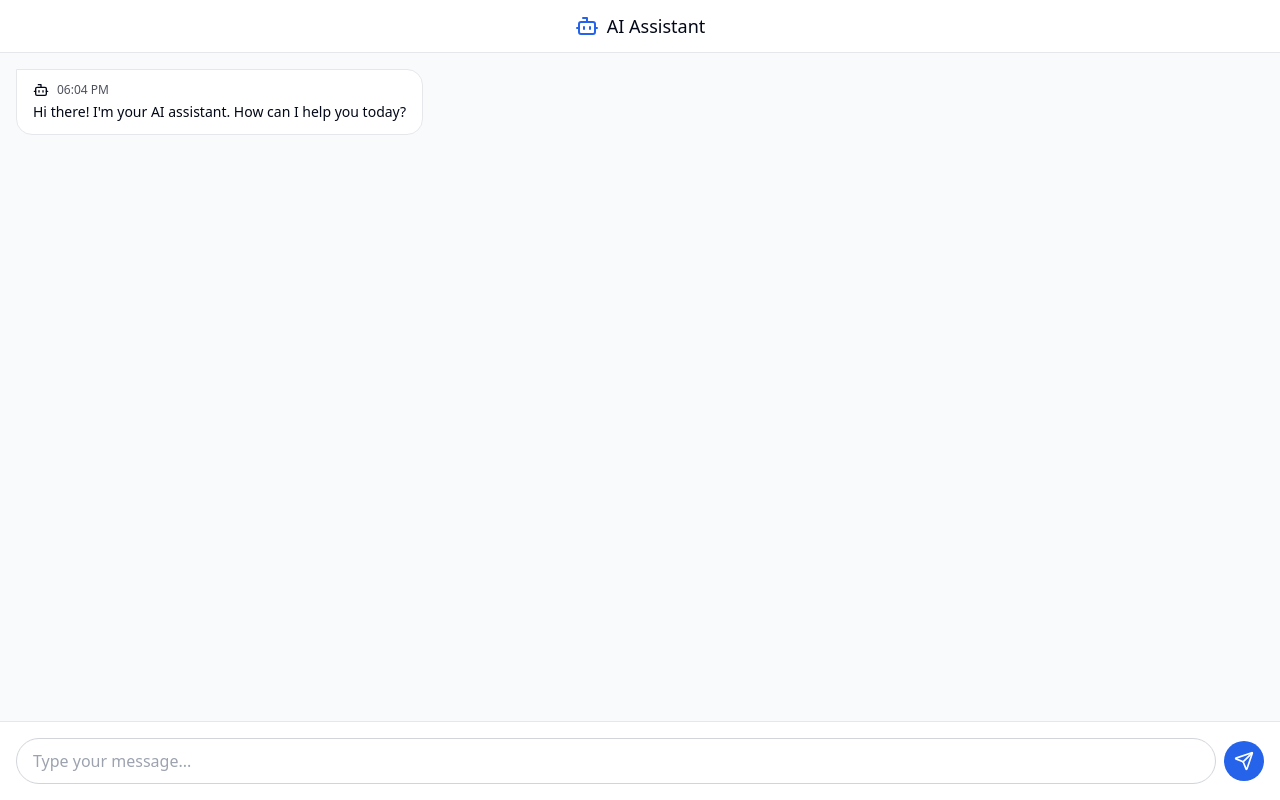
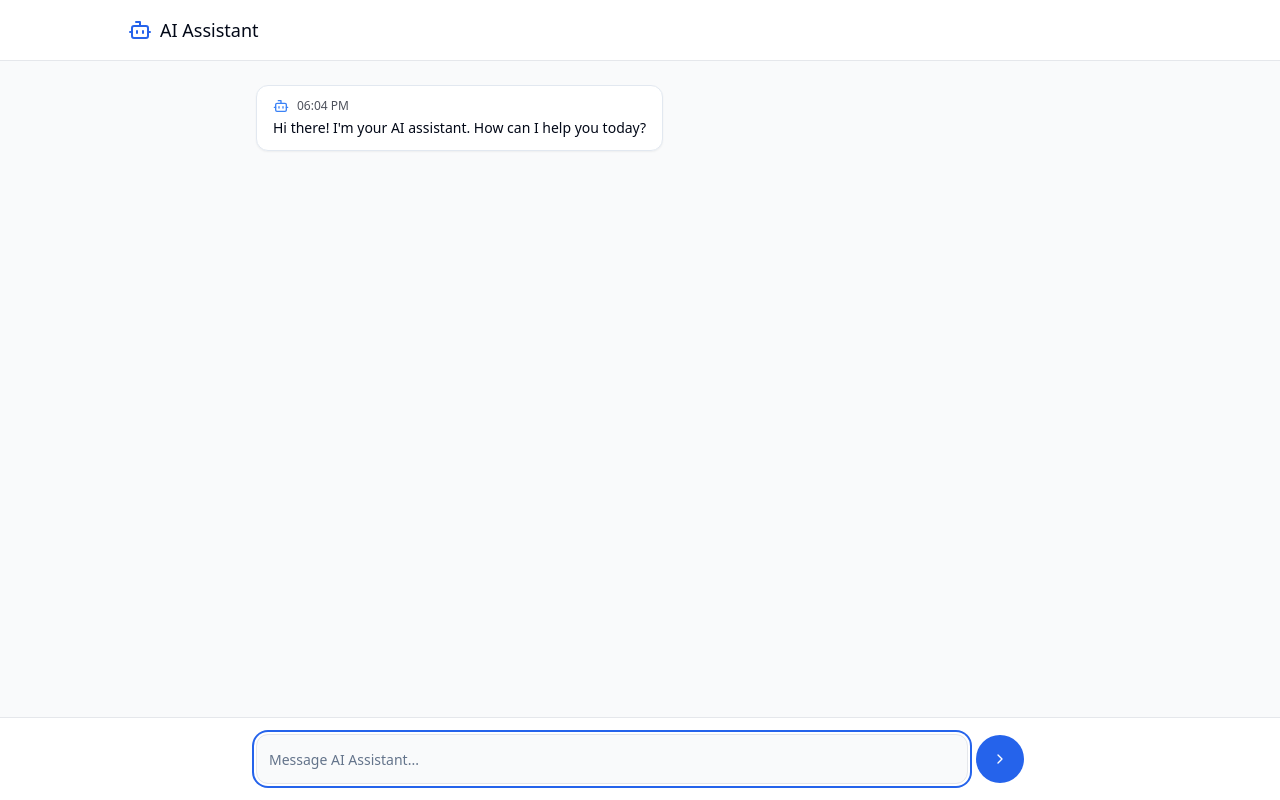
Before and after one commit to hacker-git-code/buddybot-similar, a React (Vite) app: page / in a window 1280 px wide. Built offline with nearby package versions, Linux system fonts and the light colour scheme.

Commit message:
Refactor: Update UI style
Update the UI to resemble the Manus AI style.

```diff
--- a/src/index.css
+++ b/src/index.css
@@ -14,7 +14,7 @@
     --popover: 0 0% 100%;
     --popover-foreground: 222.2 84% 4.9%;
 
-    --primary: 222.2 47.4% 11.2%;
+    --primary: 221.2 83.2% 53.3%;
     --primary-foreground: 210 40% 98%;
 
     --secondary: 210 40% 96.1%;
@@ -31,24 +31,17 @@
 
     --border: 214.3 31.8% 91.4%;
     --input: 214.3 31.8% 91.4%;
-    --ring: 222.2 84% 4.9%;
+    --ring: 221.2 83.2% 53.3%;
 
-    --radius: 0.5rem;
+    --radius: 0.75rem;
 
     --sidebar-background: 0 0% 98%;
-
     --sidebar-foreground: 240 5.3% 26.1%;
-
     --sidebar-primary: 240 5.9% 10%;
-
     --sidebar-primary-foreground: 0 0% 98%;
-
     --sidebar-accent: 240 4.8% 95.9%;
-
     --sidebar-accent-foreground: 240 5.9% 10%;
-
     --sidebar-border: 220 13% 91%;
-
     --sidebar-ring: 217.2 91.2% 59.8%;
   }
 
@@ -56,13 +49,13 @@
     --background: 222.2 84% 4.9%;
     --foreground: 210 40% 98%;
 
-    --card: 222.2 84% 4.9%;
+    --card: 217.2 32.6% 17.5%;
     --card-foreground: 210 40% 98%;
 
     --popover: 222.2 84% 4.9%;
     --popover-foreground: 210 40% 98%;
 
-    --primary: 210 40% 98%;
+    --primary: 217.2 91.2% 59.8%;
     --primary-foreground: 222.2 47.4% 11.2%;
 
     --secondary: 217.2 32.6% 17.5%;
@@ -79,7 +72,8 @@
 
     --border: 217.2 32.6% 17.5%;
     --input: 217.2 32.6% 17.5%;
-    --ring: 212.7 26.8% 83.9%;
+    --ring: 224.3 76.3% 48%;
+
     --sidebar-background: 240 5.9% 10%;
     --sidebar-foreground: 240 4.8% 95.9%;
     --sidebar-primary: 224.3 76.3% 48%;
@@ -98,6 +92,7 @@
 
   body {
     @apply bg-background text-foreground;
+    font-feature-settings: "ss01", "ss02", "cv01", "cv02", "cv03";
   }
 }
 
@@ -117,6 +112,11 @@
   animation: fade-in 0.3s ease-out forwards;
 }
 
+/* Manus AI style glassmorphism */
+.glass {
+  @apply backdrop-blur-lg bg-white/10 border border-white/20 rounded-xl;
+}
+
 /* Custom scrollbar */
 ::-webkit-scrollbar {
   width: 6px;
@@ -130,3 +130,7 @@
   background-color: rgba(0, 0, 0, 0.2);
   border-radius: 20px;
 }
+
+.dark ::-webkit-scrollbar-thumb {
+  background-color: rgba(255, 255, 255, 0.2);
+}
--- a/src/pages/Index.tsx
+++ b/src/pages/Index.tsx
@@ -1,6 +1,9 @@
 
 import { useState, useRef, useEffect } from 'react';
-import { Send, Bot, User } from 'lucide-react';
+import { Send, Bot, User, ChevronRight } from 'lucide-react';
+import { Input } from '@/components/ui/input';
+import { Button } from '@/components/ui/button';
+import { Card } from '@/components/ui/card';
 
 const Index = () => {
   const [messages, setMessages] = useState([
@@ -9,11 +12,17 @@ const Index = () => {
   const [inputValue, setInputValue] = useState('');
   const [isTyping, setIsTyping] = useState(false);
   const messagesEndRef = useRef(null);
+  const inputRef = useRef(null);
 
   // Auto-scroll to bottom when messages change
   useEffect(() => {
     messagesEndRef.current?.scrollIntoView({ behavior: 'smooth' });
   }, [messages]);
+
+  // Focus on input when component mounts
+  useEffect(() => {
+    inputRef.current?.focus();
+  }, []);
 
   const handleSubmit = (e) => {
     e.preventDefault();
@@ -60,78 +69,88 @@ const Index = () => {
   };
 
   return (
-    <div className="flex flex-col h-screen bg-gray-50">
+    <div className="flex flex-col h-screen bg-gray-50 dark:bg-gray-900">
       {/* Header */}
-      <header className="bg-white border-b border-gray-200 px-4 py-3 flex items-center">
-        <div className="mx-auto flex items-center">
-          <Bot className="w-6 h-6 text-blue-600 mr-2" />
+      <header className="bg-white dark:bg-gray-800 border-b border-gray-200 dark:border-gray-700 px-6 py-4">
+        <div className="max-w-5xl mx-auto flex items-center justify-between">
+          <div className="flex items-center">
+            <Bot className="w-6 h-6 text-blue-600 dark:text-blue-400 mr-2" />
             <h1 className="text-lg font-medium">AI Assistant</h1>
+          </div>
         </div>
       </header>
 
       {/* Chat container */}
-      <div className="flex-1 overflow-y-auto p-4 space-y-4">
+      <div className="flex-1 overflow-y-auto py-6 px-4 md:px-6">
+        <div className="max-w-3xl mx-auto space-y-6">
           {messages.map((message, index) => (
             <div
               key={index}
               className={`flex ${message.sender === 'user' ? 'justify-end' : 'justify-start'}`}
             >
-            <div
-              className={`max-w-[80%] rounded-2xl px-4 py-3 ${
+              <Card
+                className={`max-w-[85%] px-4 py-3 shadow-sm ${
                   message.sender === 'user'
-                  ? 'bg-blue-600 text-white rounded-tr-none'
-                  : 'bg-white border border-gray-200 rounded-tl-none'
+                    ? 'bg-blue-600 text-white'
+                    : 'bg-white dark:bg-gray-800'
                 } animate-fade-in`}
               >
                 <div className="flex items-center gap-2 mb-1">
                   {message.sender === 'ai' ? (
-                  <Bot className="w-4 h-4" />
+                    <Bot className="w-4 h-4 text-blue-500 dark:text-blue-400" />
                   ) : (
                     <User className="w-4 h-4" />
                   )}
                   <span className="text-xs opacity-70">{formatTimestamp()}</span>
                 </div>
-              <p className="text-sm">{message.text}</p>
-            </div>
+                <p className="text-sm whitespace-pre-wrap break-words">{message.text}</p>
+              </Card>
             </div>
           ))}
 
           {/* Typing indicator */}
           {isTyping && (
             <div className="flex justify-start">
-            <div className="bg-white border border-gray-200 rounded-2xl rounded-tl-none px-4 py-3 max-w-[80%]">
+              <Card className="px-4 py-3 max-w-[85%] shadow-sm">
                 <div className="flex items-center gap-2">
-                <Bot className="w-4 h-4" />
+                  <Bot className="w-4 h-4 text-blue-500 dark:text-blue-400" />
                   <div className="flex space-x-1">
                     <div className="w-2 h-2 bg-gray-400 rounded-full animate-bounce" style={{ animationDelay: '0ms' }}></div>
                     <div className="w-2 h-2 bg-gray-400 rounded-full animate-bounce" style={{ animationDelay: '150ms' }}></div>
                     <div className="w-2 h-2 bg-gray-400 rounded-full animate-bounce" style={{ animationDelay: '300ms' }}></div>
                   </div>
                 </div>
-            </div>
+              </Card>
             </div>
           )}
 
           <div ref={messagesEndRef} />
         </div>
+      </div>
 
       {/* Input area */}
-      <div className="p-4 border-t border-gray-200 bg-white">
+      <div className="border-t border-gray-200 dark:border-gray-700 bg-white dark:bg-gray-800 px-4 py-4">
+        <div className="max-w-3xl mx-auto">
           <form onSubmit={handleSubmit} className="flex items-center gap-2">
-          <input
+            <div className="relative flex-1">
+              <Input
+                ref={inputRef}
                 type="text"
                 value={inputValue}
                 onChange={(e) => setInputValue(e.target.value)}
-            placeholder="Type your message..."
-            className="flex-1 rounded-full border border-gray-300 px-4 py-2.5 focus:outline-none focus:ring-2 focus:ring-blue-500"
+                placeholder="Message AI Assistant..."
+                className="pr-10 py-6 text-base bg-gray-50 dark:bg-gray-700 border-gray-200 dark:border-gray-600 rounded-xl"
               />
-          <button
+            </div>
+            <Button
               type="submit"
-            className="rounded-full bg-blue-600 p-2.5 text-white hover:bg-blue-700 focus:outline-none focus:ring-2 focus:ring-blue-500"
+              size="icon"
+              className="h-12 w-12 rounded-full bg-blue-600 hover:bg-blue-700 text-white"
             >
-            <Send className="w-5 h-5" />
-          </button>
+              {inputValue.trim() ? <Send className="h-5 w-5" /> : <ChevronRight className="h-5 w-5" />}
+            </Button>
           </form>
+        </div>
       </div>
     </div>
   );
```
Lines whose indentation alone changed are shown as unchanged.
